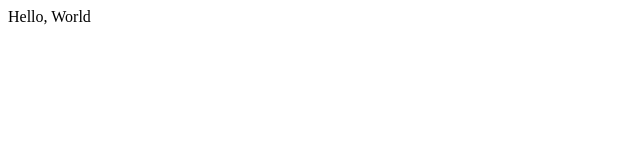
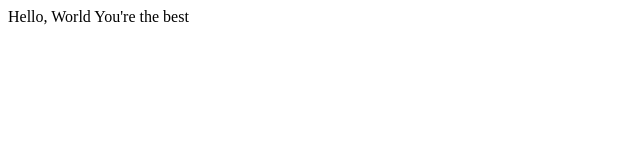
Before and after one commit to sarcah/sarcah.github.io, a plain HTML site: page index.html in a window 1280 px wide. Shown: the whole page, without its empty margins (0-640 px from the left). Drawn offline with Linux system fonts and the light colour scheme.

Commit message:
change text

```diff
--- a/index.html
+++ b/index.html
@@ -8,5 +8,6 @@
 </head>
 <body>
     Hello, World
+    You're the best
 </body>
 </html>
```
